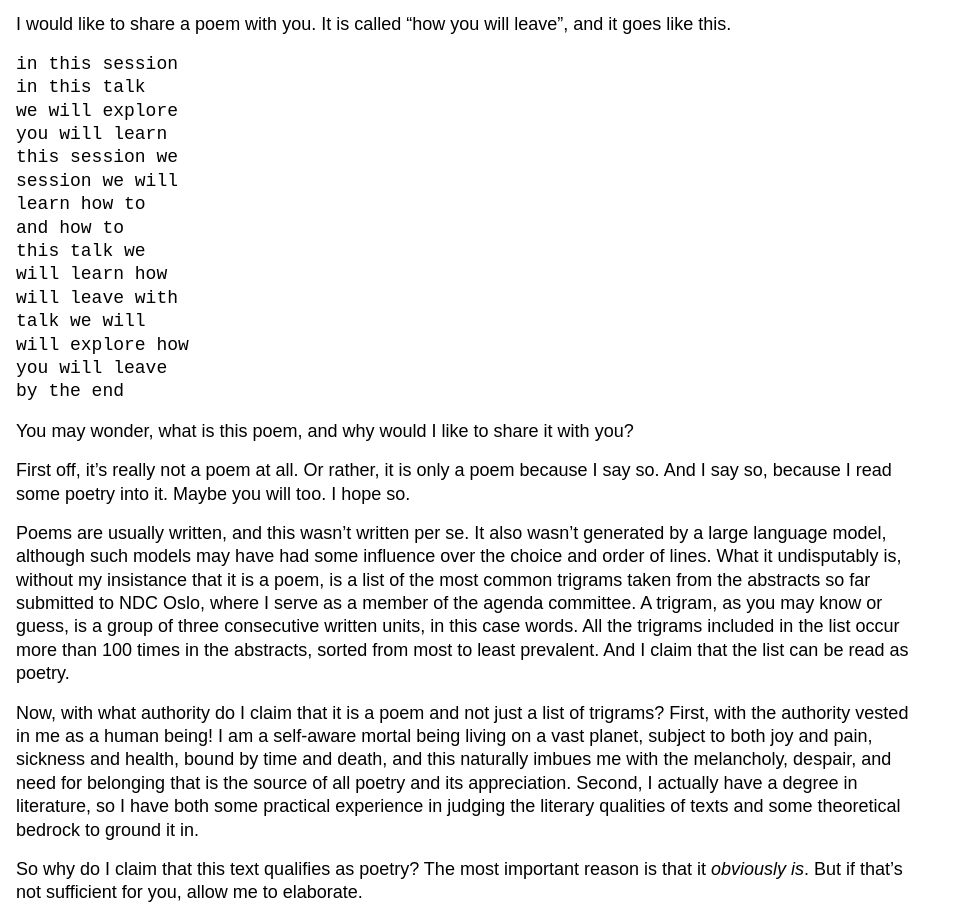
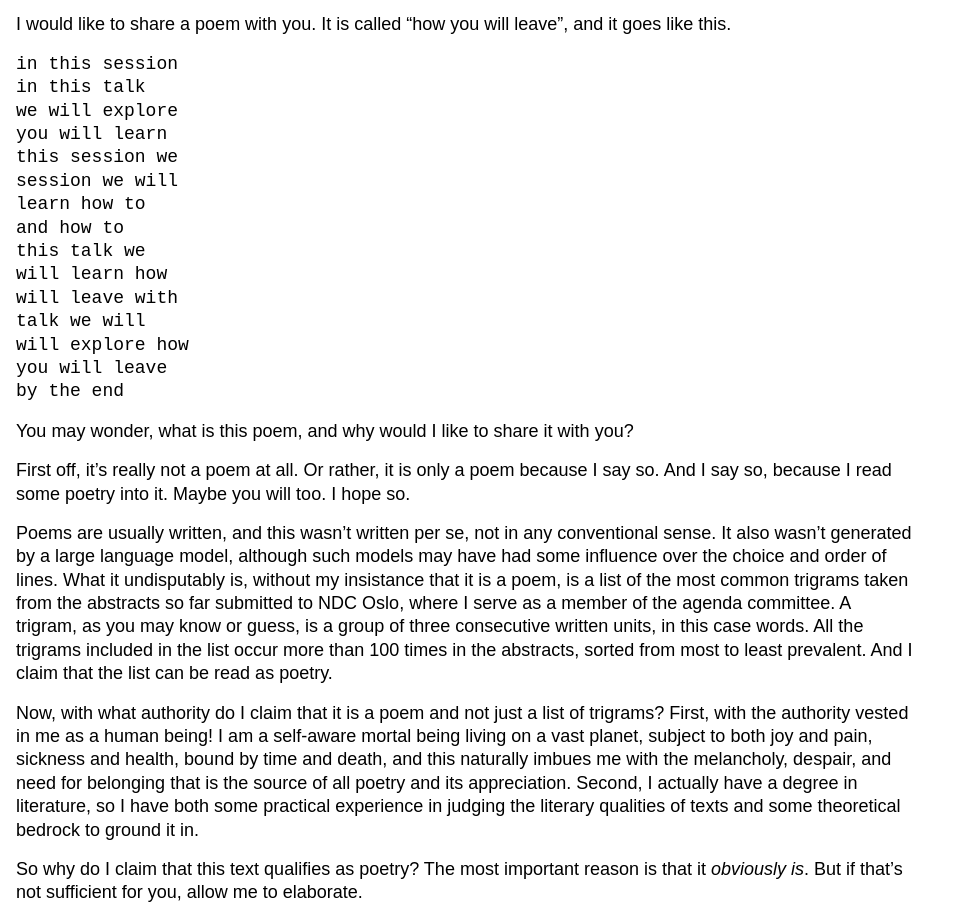
Before and after one commit to einarwh/einarwh-no, a plain HTML site: page blog/2026/03/14/how-you-will-leave/index.html in a window 1280 px wide. Shown: the part 145-1063 px from the top of the page, without its empty margins (0-963 px from the left). Drawn offline with Linux system fonts and the light colour scheme.

Commit message:
Update index.html

```diff
--- a/blog/2026/03/14/how-you-will-leave/index.html
+++ b/blog/2026/03/14/how-you-will-leave/index.html
@@ -19,7 +19,7 @@ by the end
 </pre>
 <p>You may wonder, what is this poem, and why would I like to share it with you?</p>
 <p>First off, it’s really not a poem at all. Or rather, it is only a poem because I say so. And I say so, because I read some poetry into it. Maybe you will too. I hope so.</p>
-<p>Poems are usually written, and this wasn’t written per se. It also wasn’t generated by a large language model, although such models may have had some influence over the choice and order of lines. What it undisputably is, without my insistance that it is a poem, is a list of the most common trigrams taken from the abstracts so far submitted to NDC Oslo, where I serve as a member of the agenda committee. A trigram, as you may know or guess, is a group of three consecutive written units, in this case words. All the trigrams included in the list occur more than 100 times in the abstracts, sorted from most to least prevalent. And I claim that the list can be read as poetry.</p>
+<p>Poems are usually written, and this wasn’t written per se, not in any conventional sense. It also wasn’t generated by a large language model, although such models may have had some influence over the choice and order of lines. What it undisputably is, without my insistance that it is a poem, is a list of the most common trigrams taken from the abstracts so far submitted to NDC Oslo, where I serve as a member of the agenda committee. A trigram, as you may know or guess, is a group of three consecutive written units, in this case words. All the trigrams included in the list occur more than 100 times in the abstracts, sorted from most to least prevalent. And I claim that the list can be read as poetry.</p>
 <p>Now, with what authority do I claim that it is a poem and not just a list of trigrams? First, with the authority vested in me as a human being! I am a self-aware mortal being living on a vast planet, subject to both joy and pain, sickness and health, bound by time and death, and this naturally imbues me with the melancholy, despair, and need for belonging that is the source of all poetry and its appreciation. Second, I actually have a degree in literature, so I have both some practical experience in judging the literary qualities of texts and some theoretical bedrock to ground it in.</p>
 <p>So why do I claim that this text qualifies as poetry? The most important reason is that it <em>obviously is</em>. But if that’s not sufficient for you, allow me to elaborate.</p>
 <p>First, somewhat superficially, there is the outline. It looks like a poem. If you squint at it, it has the right length and shape for a poem. It has short lines of exactly three words each, which is modernistic on the one hand, but can be seen as a crude, mechanical imitation of classical poetry with strict rules of form on the other. (The fact that it has “the right length” for a poem is through my choice - I could have chosen a different cut-off for the list of trigrams.)</p>
```
